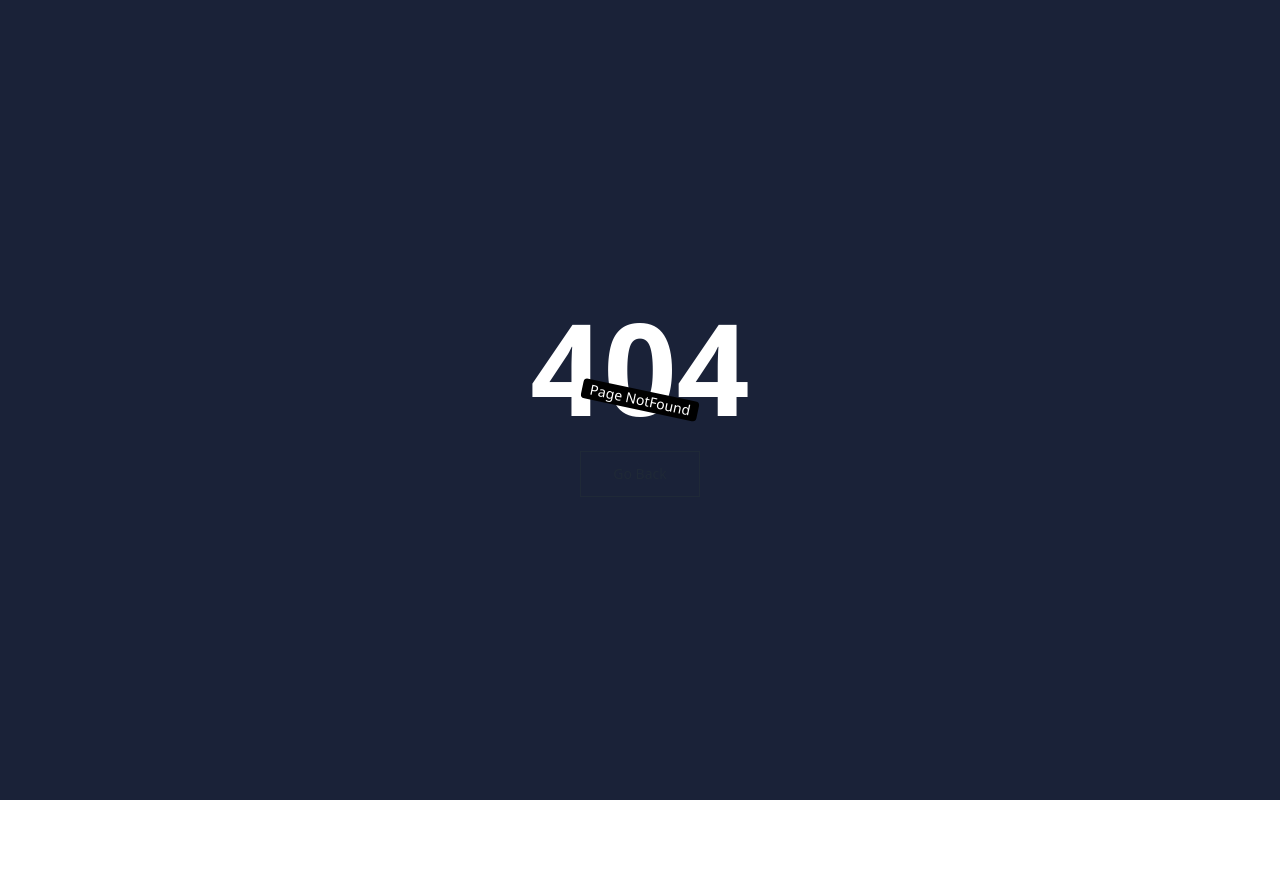
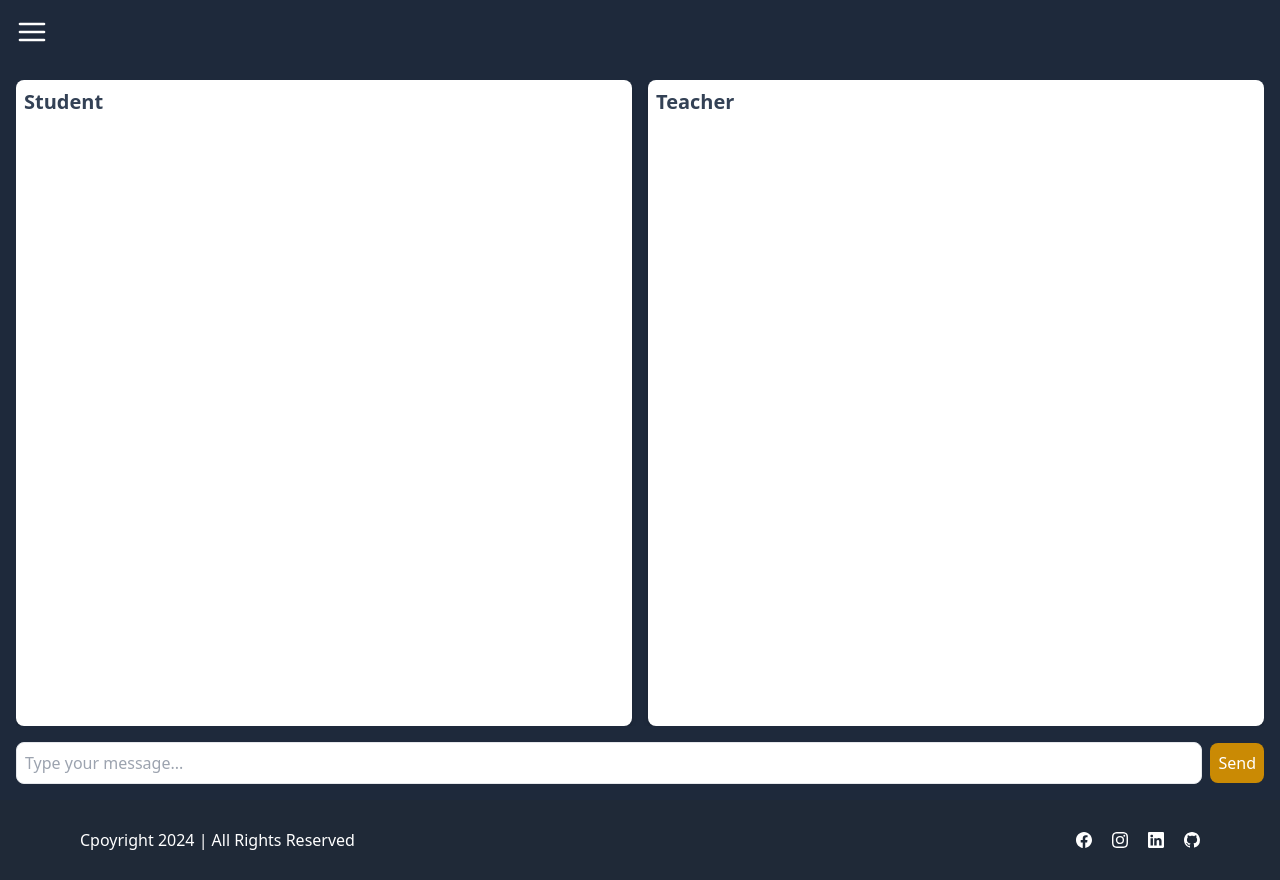
Before and after one commit to Vishu0106/LMS-Frontend, a React (Vite) app: page /doubtsupport in a window 1280 px wide. Before the commit this address had no page. Before the commit the page ends 800 px from the top, so only its background shows below. Built offline with nearby package versions, Linux system fonts and the light colour scheme.

Commit message:
feat: Add chat functionality for doubt support

```diff
--- a/src/App.jsx
+++ b/src/App.jsx
@@ -22,6 +22,7 @@ import CheckoutFail from './pages/Payment/CheckoutFail'
 import DisplayLecture from './pages/Dashboard/DisplayLecture'
 import AddLecture from './pages/Dashboard/AddLecture'
 import AdminDashboard from './pages/Dashboard/AdminDashboard'
+import Chat from './pages/Chat'
 
 function App() {
 
@@ -35,6 +36,7 @@ function App() {
         <Route path='/contact' element={<ContactUs />}/>
         <Route path='/denied' element={<Denied/>}/>
         <Route path='/courses' element={<CourseList />}></Route>
+        <Route path='/doubtsupport' element={<Chat />}/>
         <Route path='/course/description' element={<CourseDescription />} />
         <Route element={<RequireAuth allowedRoles={["ADMIN","USER"]}/>}>
         <Route path='/user/profile' element={<Profile />}/>
--- a/src/layouts/HomeLayout.jsx
+++ b/src/layouts/HomeLayout.jsx
@@ -80,6 +80,9 @@ function HomeLayout({ children }) {
                         <li>
                             <Link to='/courses'>Courses</Link>
                         </li>
+                        <li>
+                            <Link to='/doubtsupport'>Ask Doubt</Link>
+                        </li>
                         {
                             !isLoggedIn ? (
                                 <li className="absolute bottom-4 w-[90%]">
--- /dev/null
+++ b/src/pages/Chat.jsx
@@ -0,0 +1,115 @@
+import React, { useState } from 'react';
+import axios from 'axios';
+import HomeLayout from '../layouts/HomeLayout';
+import { useSelector } from 'react-redux';
+
+
+
+const Chat = () => {
+
+    const [messages, setMessages] = useState([]);
+    const [input, setInput] = useState('');
+    const [loading, setLoading] = useState(false);
+
+    const userData = useSelector(state => state?.auth?.data);
+
+    const options = {
+        method: 'POST',
+        url: 'https://chatgpt-api8.p.rapidapi.com/',
+        headers: {
+          'x-rapidapi-key': '64ef7bac5amshed8e41d865ad3c9p195063jsn6517df1d813a',
+          'x-rapidapi-host': 'chatgpt-api8.p.rapidapi.com',
+          'Content-Type': 'application/json'
+        },
+        data: {
+          '0': {
+            content: 'Hello! I\'m an AI assistant bot based on ChatGPT 3. How may I help you?',
+            role: 'system'
+          },
+          '1': {
+            content: `${input}`,
+            role: 'user'
+          }
+        }
+      };
+
+    const handleSend = async () => {
+        if (input.trim() === '') return;
+        const newMessage = { user: 'student', text: input };
+        setMessages([...messages, newMessage]);
+        setInput('');
+
+        setLoading(true);
+
+        // Mock API request
+        try {
+            const response = await axios.request(options);
+            setMessages([...messages, newMessage, { user: 'teacher', text: response.data.text }]);
+        } catch (error) {
+            console.error('Error sending message', error);
+        }
+
+        setLoading(false);
+    };
+
+    return (
+        <HomeLayout className="flex">
+            <div className="flex flex-col h-screen bg-slate-800 p-4 pt-20">
+            <div className="flex flex-1 overflow-y-auto mb-4">
+                <div className="w-1/2 p-2 bg-white shadow-md rounded-lg">
+                    <h2 className="text-xl font-bold mb-2 text-slate-700">Student</h2>
+                    <div className="h-96 overflow-y-auto space-y-2 p-2">
+                        {messages.filter(msg => msg.user === 'student').map((msg, index) => (
+                            <div key={index} className="flex items-center space-x-2">
+                                <img
+                                    src={userData?.user?.avatar?.secure_url || 'src/assets/images/userdp.png'}
+                                    alt="Student Profile"
+                                    className="w-8 h-8 rounded-full"
+                                />
+                                <div className="p-2 bg-blue-200 rounded-lg">
+                                    {msg.text}
+                                </div>
+                            </div>
+                        ))}
+                    </div>
+                </div>
+                <div className="w-1/2 p-2 bg-white shadow-md rounded-lg ml-4">
+                    <h2 className="text-xl font-bold text-slate-700 mb-2">Teacher</h2>
+                    <div className="h-96 overflow-y-auto space-y-2 p-2">
+                        {messages.filter(msg => msg.user === 'teacher').map((msg, index) => (
+                            <div key={index} className="flex items-center space-x-2">
+                                <img
+                                    src="src/assets/images/download.jpeg"
+                                    alt="Teacher Profile"
+                                    className="w-8 h-8 rounded-full"
+                                />
+                                <div className="p-2 bg-green-200 rounded-lg">
+                                    {msg.text}
+                                </div>
+                            </div>
+                        ))}
+                    </div>
+                </div>
+            </div>
+            <div className="flex items-center space-x-2">
+                <input
+                    type="text"
+                    value={input}
+                    onChange={(e) => setInput(e.target.value)}
+                    className="flex-1 p-2 border rounded-lg"
+                    placeholder="Type your message..."
+                />
+                <button
+                    onClick={handleSend}
+                    className="p-2 bg-yellow-600 text-white rounded-lg"
+                >
+                    Send
+                </button>
+            </div>
+            {loading && <div className="mt-2 text-center bg-slate-800">Loading...</div>}
+        </div>
+        </HomeLayout>
+    );
+};
+
+export default Chat;
```
Also changed, not shown: src/assets/images/download.jpeg (added), src/assets/images/userdp.png (added).
